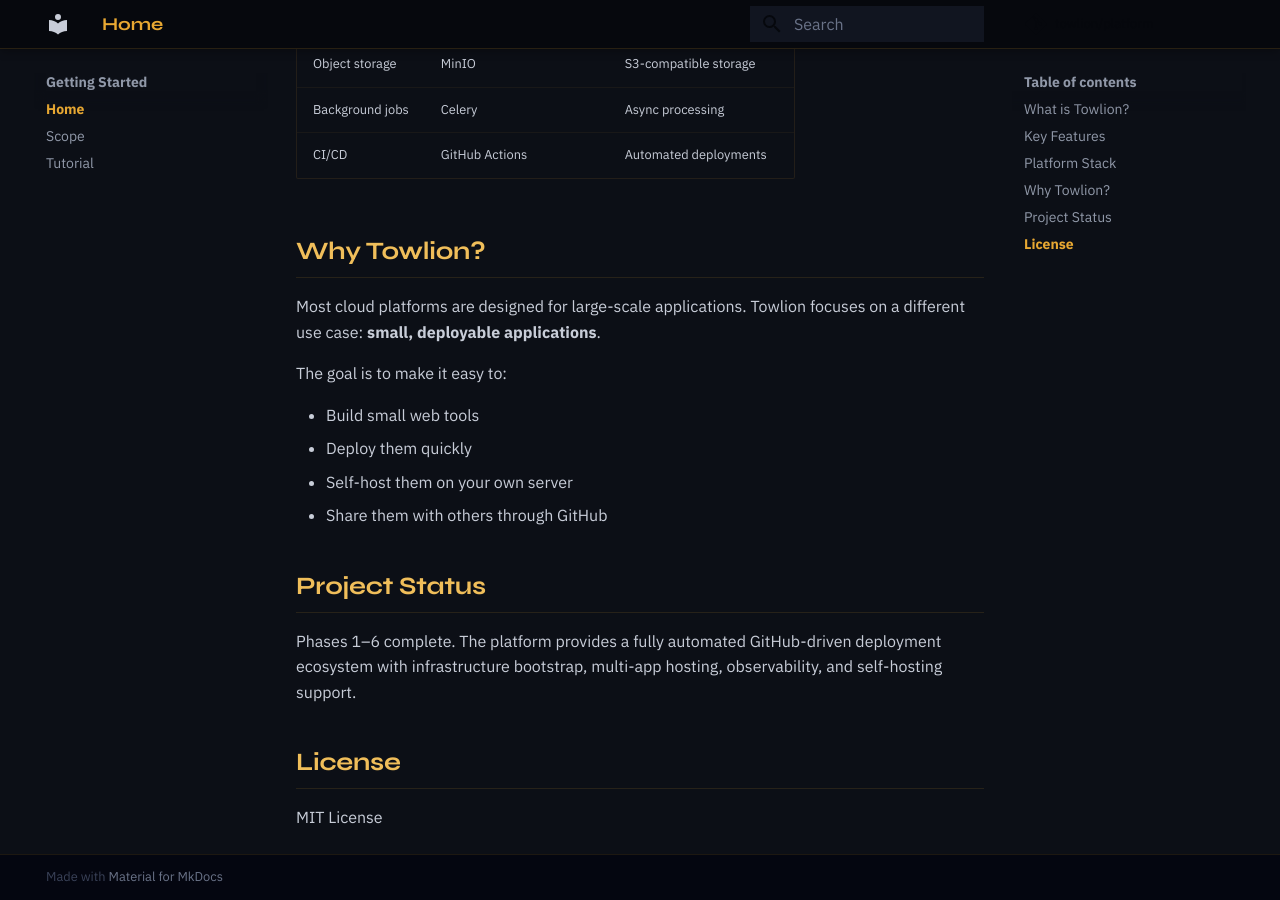
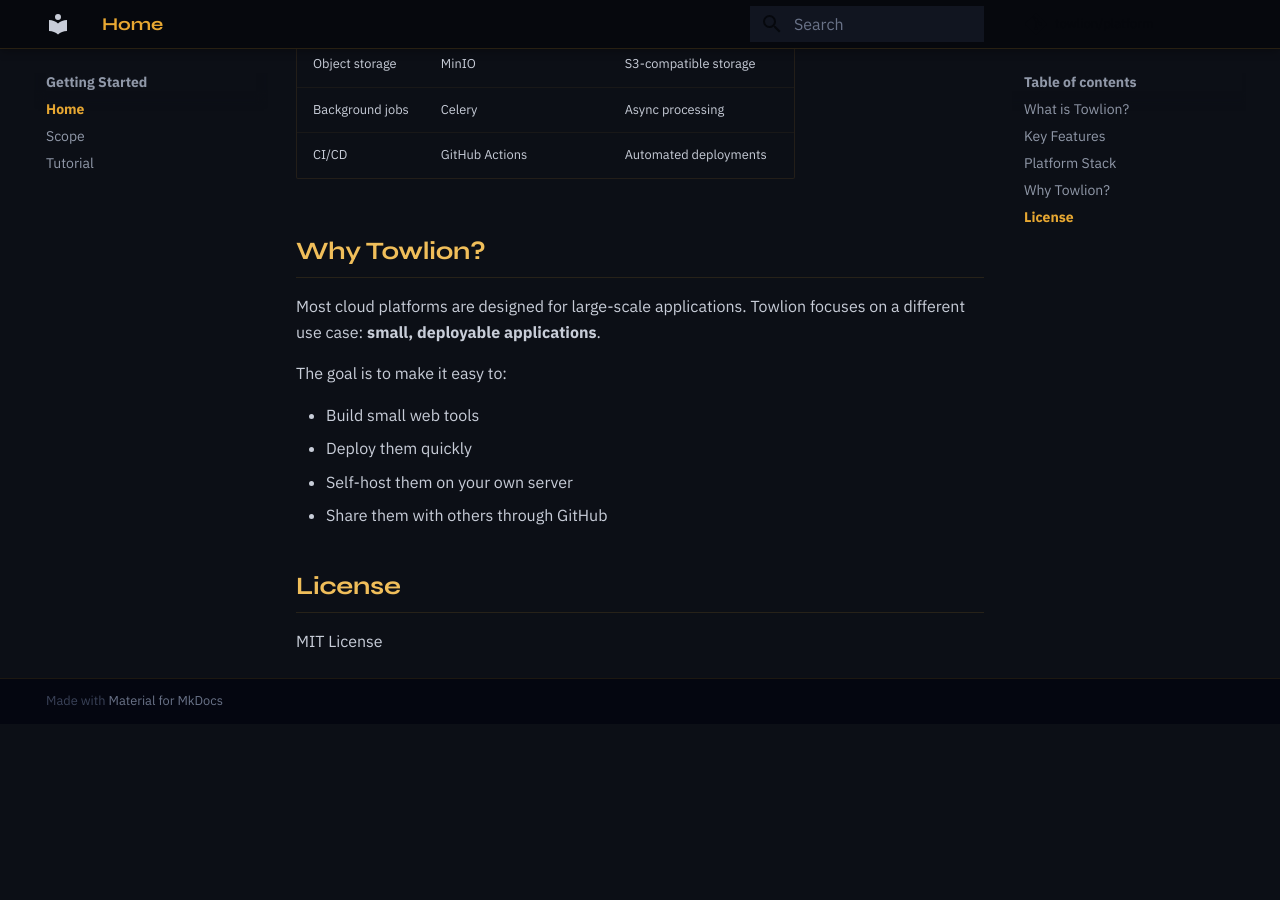
Before and after one commit to towlion/platform, an MkDocs documentation site: the page built from docs/index.md, in a window 1280 px wide and 900 px high, scrolled down 1498 px. Built offline with MkDocs 1.6.1 and Material for MkDocs 9.7.7, drawn with Linux system fonts in a browser that asks for light colours; comment, search, counter and statistics services are not loaded; after the commit the page ends 2222 px from its top, so only the background shows below that.

Commit message:
docs: remove project status section from index page
Co-Authored-By: Claude Opus 4.6 (1M context) <noreply@anthropic.com>

```diff
--- a/docs/index.md
+++ b/docs/index.md
@@ -59,10 +59,6 @@ The goal is to make it easy to:
 - Self-host them on your own server
 - Share them with others through GitHub
 
-## Project Status
-
-Phases 1–6 complete. The platform provides a fully automated GitHub-driven deployment ecosystem with infrastructure bootstrap, multi-app hosting, observability, and self-hosting support.
-
 ## License
 
 MIT License
```
